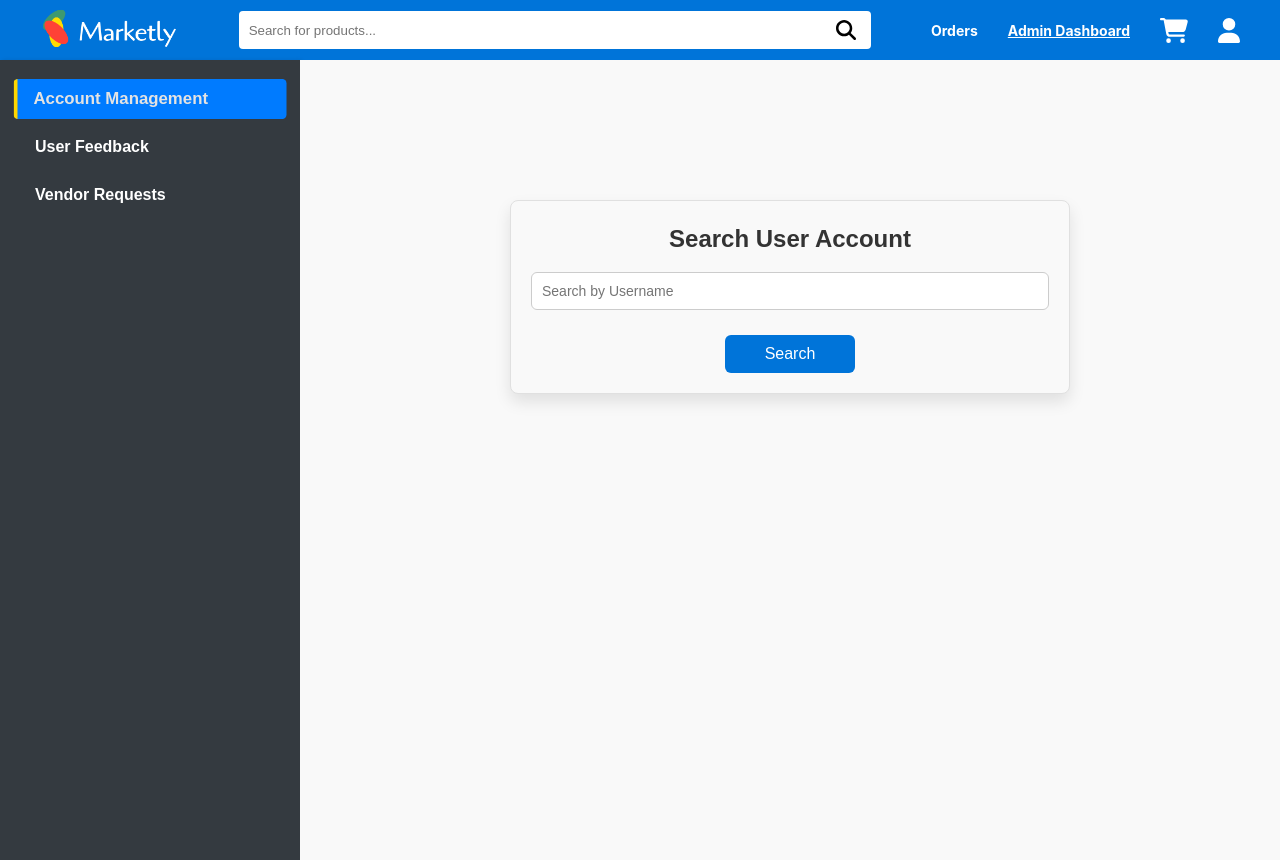
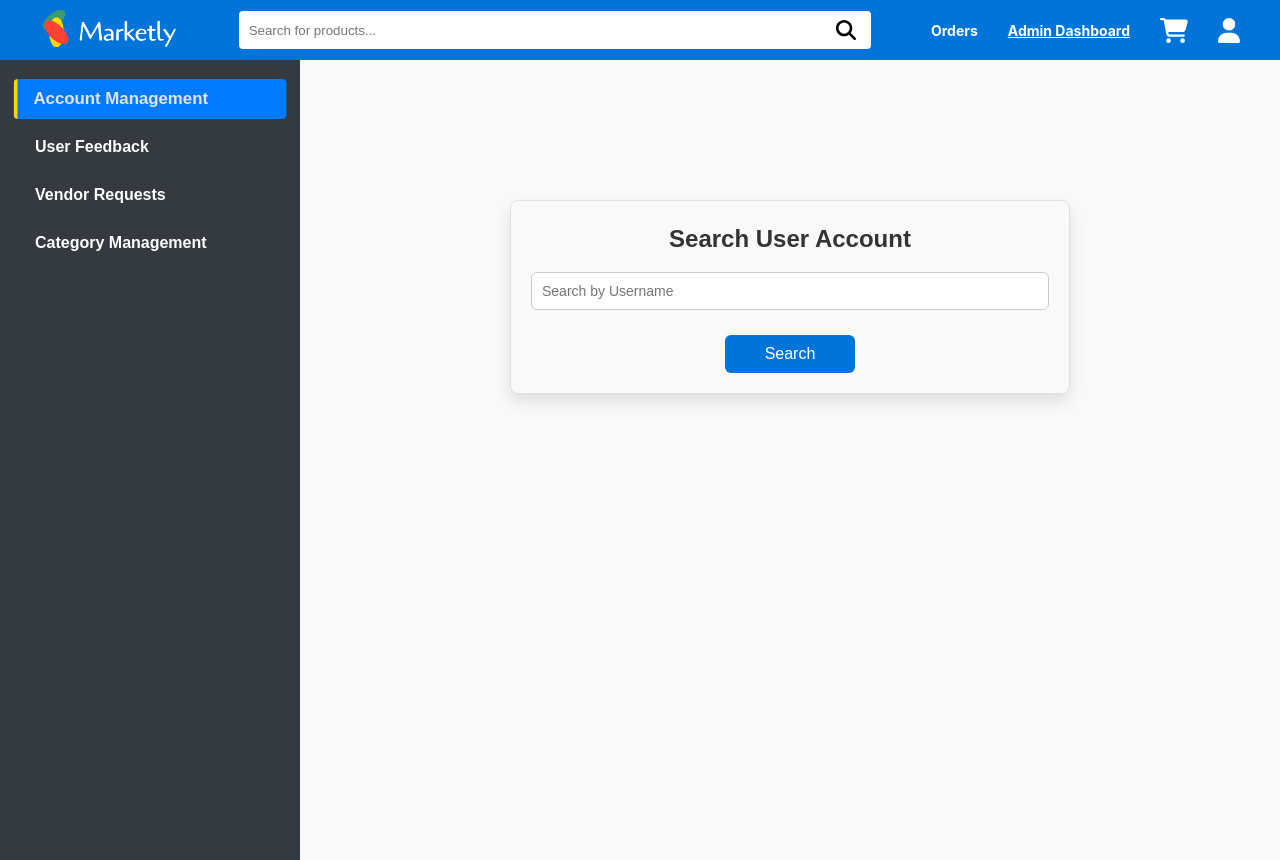
Before and after one commit to Saifullah-1/marketly, a React (Vite) app in the folder frontend/: page /admin-dashboard in a window 1280 px wide. Built offline with nearby package versions, Linux system fonts and the light colour scheme.

Commit message:
add CategoryManagement to sideBar and AdminDashboard as an option

```diff
--- a/frontend/src/components/sidebar/Sidebar.jsx
+++ b/frontend/src/components/sidebar/Sidebar.jsx
@@ -6,6 +6,7 @@ function Sidebar({ handleOnClick, activeIndex }) {
     { id: 1, label: "Account Management" },
     { id: 2, label: "User Feedback" },
     { id: 3, label: "Vendor Requests" },
+    { id: 4, label: "Category Management" }
   ];
 
   return (
--- a/frontend/src/pages/admin dashboard/AdminDashboard.jsx
+++ b/frontend/src/pages/admin dashboard/AdminDashboard.jsx
@@ -4,6 +4,7 @@ import Sidebar from "../../components/sidebar/Sidebar";
 import AccountManagement from "../../components/account management/AccountManagement";
 import FeedbackPage from "../../components/feedback/FeedbackPage";
 import VendorRequestsPage from "../../components/vendor requests/VendorRequestsPage";
+import CategoryManagement from "../../components/category management/CategoryManagement";
 import "./AdminDashboard.css";
 
 function AdminDashboard() {
@@ -17,6 +18,8 @@ function AdminDashboard() {
         return <FeedbackPage />;
       case 3:
         return <VendorRequestsPage />;
+      case 4:
+        return <CategoryManagement />;
       default:
         return <h1>Welcome to the Admin Dashboard</h1>;
     }
```
